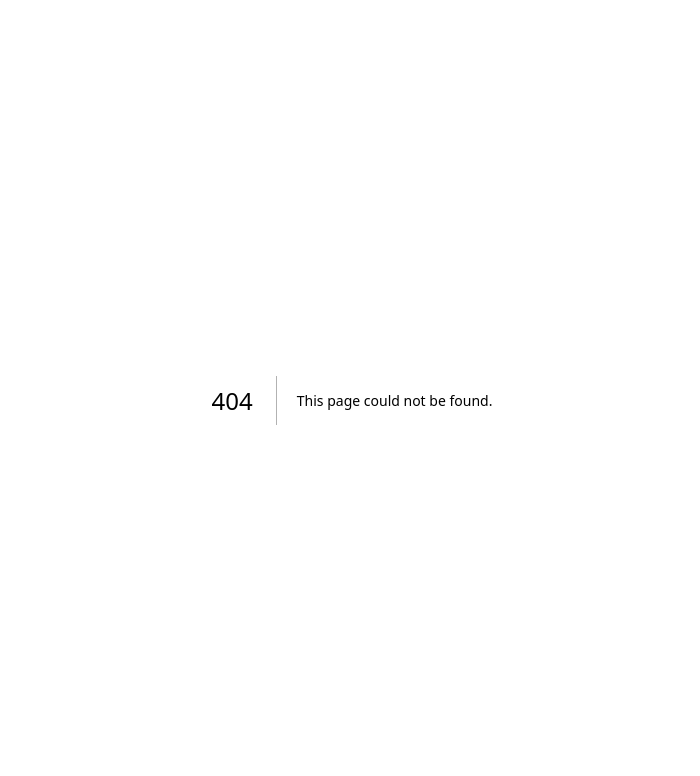
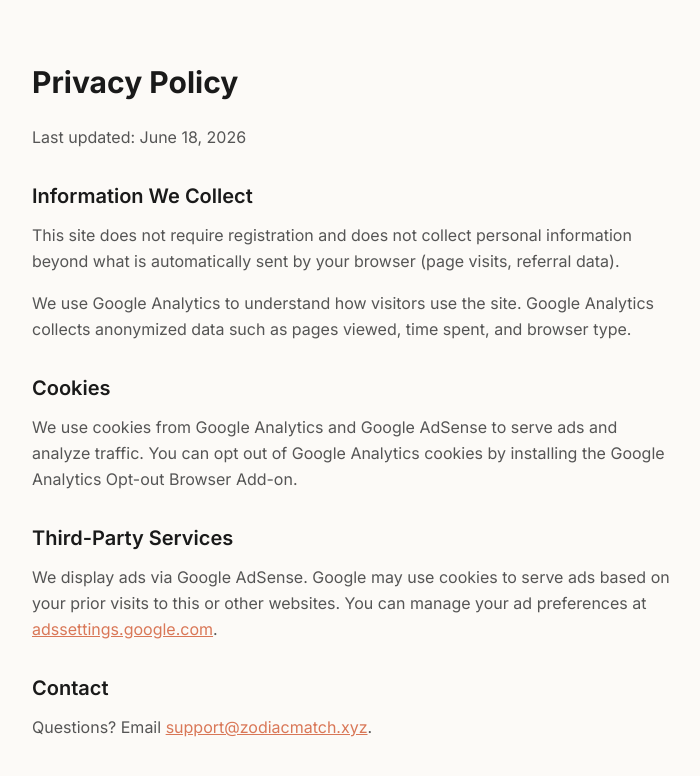
Before and after one commit to ljunzhuang357/zodiac-match, a Next.js app: page /privacy in a window 1280 px wide. Before the commit this address had no page. Shown: the top 776 px of the page, without its empty margins (288-988 px from the left). Built offline with nearby package versions, Linux system fonts and the light colour scheme.

Commit message:
v0.0.1: add about/contact/privacy pages, AdSense, footer cleanup

```diff
--- /dev/null
+++ b/src/app/about/page.tsx
@@ -0,0 +1,19 @@
+export default function About() {
+  return (
+    <main className="max-w-2xl mx-auto px-4 py-16">
+      <h1 className="text-3xl font-bold mb-6">About ZodiacMatch</h1>
+      <p className="text-[#555] leading-relaxed mb-4">
+        Chinese zodiac compatibility is a centuries-old system that maps personalities and
+        relationships through 12 animal signs. Each sign carries unique traits, elements, and
+        dynamics that influence how two people connect.
+      </p>
+      <p className="text-[#555] leading-relaxed mb-4">
+        This site lets you pick any two zodiac signs and instantly see their compatibility
+        score, strengths, challenges, and element interactions. No account, no sign-up, no charge.
+      </p>
+      <p className="text-[#555] leading-relaxed mb-4">
+        Built for the curious, the romantic, and anyone who wants a fun lens on their relationships.
+      </p>
+    </main>
+  );
+}
--- /dev/null
+++ b/src/app/contact/page.tsx
@@ -0,0 +1,13 @@
+export default function Contact() {
+  return (
+    <main className="max-w-2xl mx-auto px-4 py-16">
+      <h1 className="text-3xl font-bold mb-6">Contact</h1>
+      <p className="text-[#555] leading-relaxed mb-4">
+        Have a question, suggestion, or sign combination you want us to add?
+      </p>
+      <p className="text-[#555] leading-relaxed">
+        Email: <a href="mailto:support@zodiacmatch.xyz" className="text-[#d97757] underline">support@zodiacmatch.xyz</a>
+      </p>
+    </main>
+  );
+}
--- a/src/app/layout.tsx
+++ b/src/app/layout.tsx
@@ -33,6 +33,7 @@ export default function RootLayout({ children }: { children: React.ReactNode })
         <script dangerouslySetInnerHTML={{
           __html: `window.dataLayer = window.dataLayer || []; function gtag(){dataLayer.push(arguments);} gtag('js', new Date()); gtag('config', 'G-N3MQRNH3DJ');`
         }} />
+        <script async src="https://pagead2.googlesyndication.com/pagead/js/adsbygoogle.js?client=ca-pub-7353477339527364" crossOrigin="anonymous" />
       </head>
       <body className="font-['Inter',-apple-system,BlinkMacSystemFont,sans-serif] antialiased min-h-screen">
         {children}
--- a/src/app/page.tsx
+++ b/src/app/page.tsx
@@ -432,7 +432,9 @@ export default function Page() {
           <span className="text-xs text-[#8a847c]">✰ Zodiac<em className="not-italic text-[#c0392b]">Match</em> — Chinese Zodiac Compatibility Tool</span>
           <div className="flex gap-4">
             <a href="/blog" className="text-xs text-[#8a847c] no-underline hover:text-[#1a1816]">Blog</a>
-            <a href="#" className="text-xs text-[#8a847c] no-underline hover:text-[#1a1816]">Privacy</a>
+            <a href="/about" className="text-xs text-[#8a847c] no-underline hover:text-[#1a1816]">About</a>
+            <a href="/contact" className="text-xs text-[#8a847c] no-underline hover:text-[#1a1816]">Contact</a>
+            <a href="/privacy" className="text-xs text-[#8a847c] no-underline hover:text-[#1a1816]">Privacy</a>
           </div>
         </div>
       </footer>
--- /dev/null
+++ b/src/app/privacy/page.tsx
@@ -0,0 +1,37 @@
+export default function Privacy() {
+  return (
+    <main className="max-w-2xl mx-auto px-4 py-16 text-[#555] leading-relaxed">
+      <h1 className="text-3xl font-bold mb-6 text-[#1a1a1a]">Privacy Policy</h1>
+      <p className="mb-4">Last updated: June 18, 2026</p>
+
+      <h2 className="text-xl font-semibold mt-8 mb-3 text-[#1a1a1a]">Information We Collect</h2>
+      <p className="mb-4">
+        This site does not require registration and does not collect personal information
+        beyond what is automatically sent by your browser (page visits, referral data).
+      </p>
+      <p className="mb-4">
+        We use Google Analytics to understand how visitors use the site. Google Analytics
+        collects anonymized data such as pages viewed, time spent, and browser type.
+      </p>
+
+      <h2 className="text-xl font-semibold mt-8 mb-3 text-[#1a1a1a]">Cookies</h2>
+      <p className="mb-4">
+        We use cookies from Google Analytics and Google AdSense to serve ads and analyze
+        traffic. You can opt out of Google Analytics cookies by installing the
+        Google Analytics Opt-out Browser Add-on.
+      </p>
+
+      <h2 className="text-xl font-semibold mt-8 mb-3 text-[#1a1a1a]">Third-Party Services</h2>
+      <p className="mb-4">
+        We display ads via Google AdSense. Google may use cookies to serve ads based on
+        your prior visits to this or other websites. You can manage your ad preferences
+        at <a href="https://adssettings.google.com" className="text-[#d97757] underline">adssettings.google.com</a>.
+      </p>
+
+      <h2 className="text-xl font-semibold mt-8 mb-3 text-[#1a1a1a]">Contact</h2>
+      <p>
+        Questions? Email <a href="mailto:support@zodiacmatch.xyz" className="text-[#d97757] underline">support@zodiacmatch.xyz</a>.
+      </p>
+    </main>
+  );
+}
```
